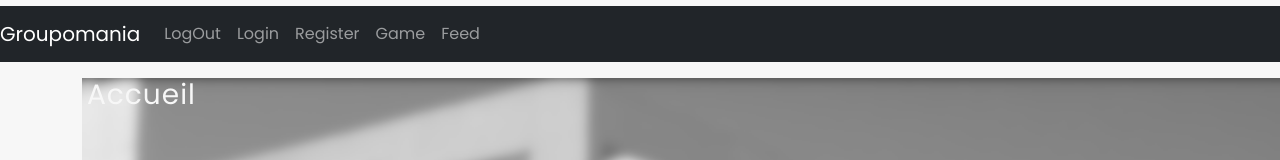
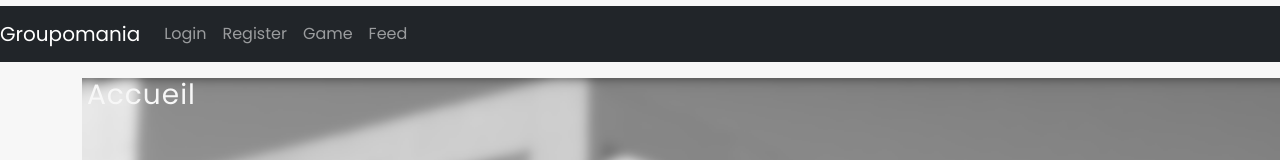
Before and after one commit to yoannperez/Groupomania-Front, a React (Create React App) app: page / in a window 1280 px wide. Shown: the top 160 px of the page. Built offline with nearby package versions, Linux system fonts and the light colour scheme.

Commit message:
It's not so bad

```diff
--- a/src/App.js
+++ b/src/App.js
@@ -9,15 +9,26 @@ import Register from "./components/register.component";
 import Home from "./pages/Home";
 import Profile from "./components/profile.component";
 import Feed from "./pages/News";
-import BoardUser from "./components/board-user.component";
 import Game from "./pages/Game";
 
+const user = AuthService.getCurrentUser();
 
-const user = AuthService.getCurrentUser();
-console.log(user);
 
 class App extends Component {
+  constructor(props) {
+    super(props);
+    this.logOut = this.logOut.bind(this);
 
+    // this.state = {
+    //   showModeratorBoard: false,
+    //   showAdminBoard: false,
+    //   currentUser: undefined,
+    // };
+  }
+
+  componentDidMount() {
+    const user = AuthService.getCurrentUser();
+  }
 
   logOut() {
     AuthService.logout();
@@ -30,6 +41,7 @@ class App extends Component {
           <Link to={"/"} className="navbar-brand">
             Groupomania
           </Link>
+          {user && (
             <div className="navbar-nav mr-auto">
               <li className="nav-item">
                 <a href="/login" className="nav-link" onClick={this.logOut}>
@@ -37,6 +49,7 @@ class App extends Component {
                 </a>
               </li>
             </div>
+          )}
 
           <div className="navbar-nav ml-auto">
             <li className="nav-item">
@@ -72,7 +85,7 @@ class App extends Component {
             <Route exact path="/register" component={Register} />
             <Route exact path="/profile" component={Profile} />
             <Route exact path="/feed" component={Feed} />
-            <Route path="/user" component={BoardUser} />
+
           </Switch>
         </div>
       </div>
```
Lines whose indentation alone changed are shown as unchanged.
